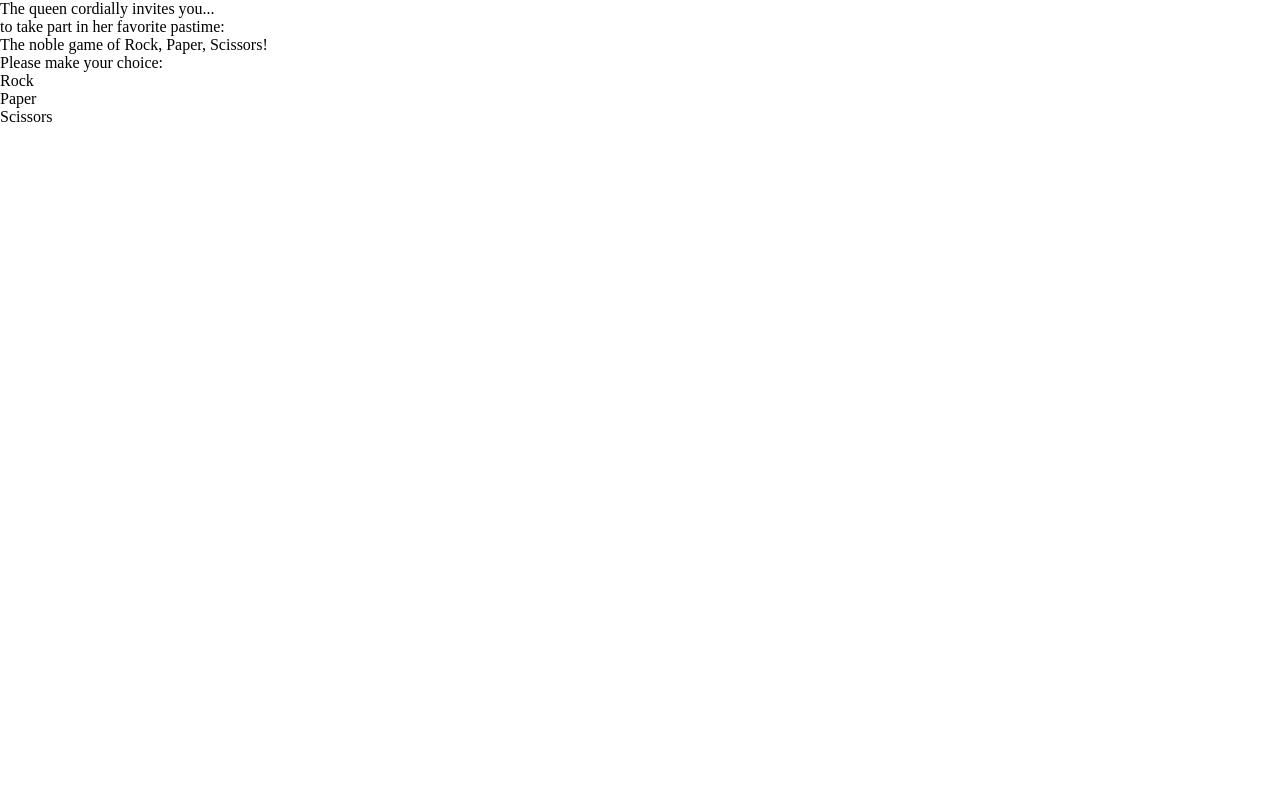
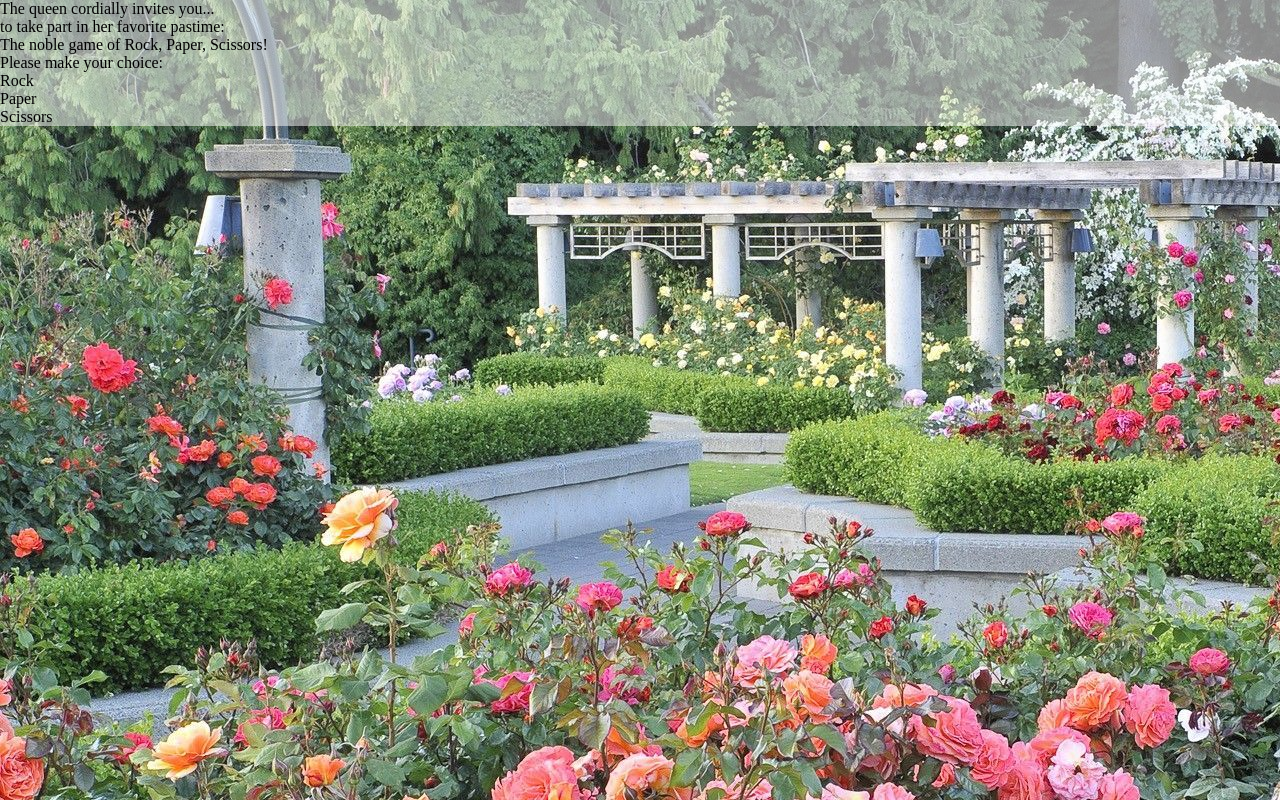
Before and after one commit to Ridepi/Rock-Paper-Scissors, a plain HTML site: page index.html in a window 1280 px wide. Drawn offline with Linux system fonts and the light colour scheme.

Commit message:
Add background

```diff
--- a/index.html
+++ b/index.html
@@ -7,6 +7,7 @@
         <title>Rock Paper Scissors</title>
     </head>
     <body>
+            <div class="background">
             <div class="header">The queen cordially invites you...</div>
             <div class="subHeader">to take part in her favorite pastime:</div>
             <div class="subHeader">The noble game of Rock, Paper, Scissors!</div>
@@ -19,5 +20,6 @@
             <div class="computerChoice"></div>
             <div class="playerScore"></div>
             <div class="computerScore"></div>
+        </div>
     </body>
 </html>
--- a/styles.css
+++ b/styles.css
@@ -3,3 +3,12 @@
     padding: 0;
     box-sizing: border-box;
 }
+
+body {
+    background-image: url("img/background-garden.jpg");
+}
+
+.background {
+    background-color: rgba(255,255,255,0.5);
+    height: 100%
+}
```
Lines whose indentation alone changed are shown as unchanged.
